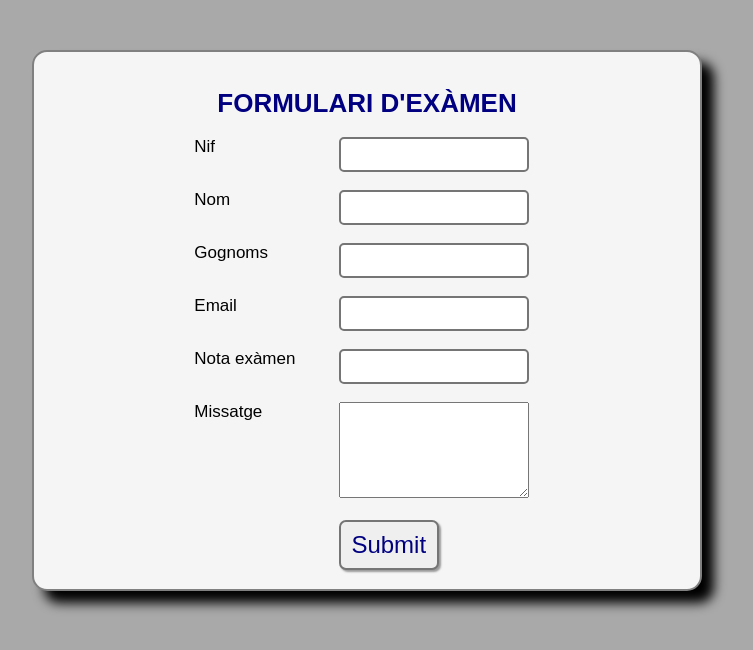
After one commit to Gilbert46/note, a PHP site: page /index.php in a window 1280 px wide. The commit adds this page. Shown: the top 650 px of the page, without its empty margins (273-1026 px from the left). Run offline with PHP 8.4, Linux system fonts and the light colour scheme.

Commit message:
Add files via upload

```diff
--- /dev/null
+++ b/index.php
@@ -0,0 +1,32 @@
+<!DOCTYPE html>
+<html>
+<head>
+	<meta charset="utf-8">
+	<title>Nota final examen</title>
+	<link rel="stylesheet" type="text/css" href="css/estilos.css">
+	<link href="./img/note.ico" rel="icon">
+</head>
+<body>
+	<div class='container'>
+		<h1 class='centrar'>FORMULARI D'EXÀMEN</h1>
+		<div class='formulari'>
+			<form method="post" action="mostrardatos.php">
+				<label for='nif'>Nif</label>
+				<input type="text" name="nif" id='nif'><br><br>
+				<label for='nombre'>Nom</label>
+				<input type="text" name="nombre" id='nombre'><br><br>
+				<label for='apellidos'>Gognoms</label>
+				<input type="text" name="apellidos" id='apellidos'><br><br>
+				<label for='email'>Email</label>
+				<input type="email" name="email" id='email'><br><br>
+				<label for='nota'>Nota exàmen</label>
+				<input type="number" step="000.1" name="nota" id='nota'><br><br>
+				<label for='mensaje'>Missatge</label>
+				<textarea name='mensaje' id='mensaje' cols='22' rows='5'></textarea><br><br>
+				<label></label>
+				<input type="submit" name="Enviar" class="enviar">
+			</form>
+		</div>
+	</div>
+</body>
+</html>
```
Also changed, not shown: mostrardatos.php (+23 -10 lines).
